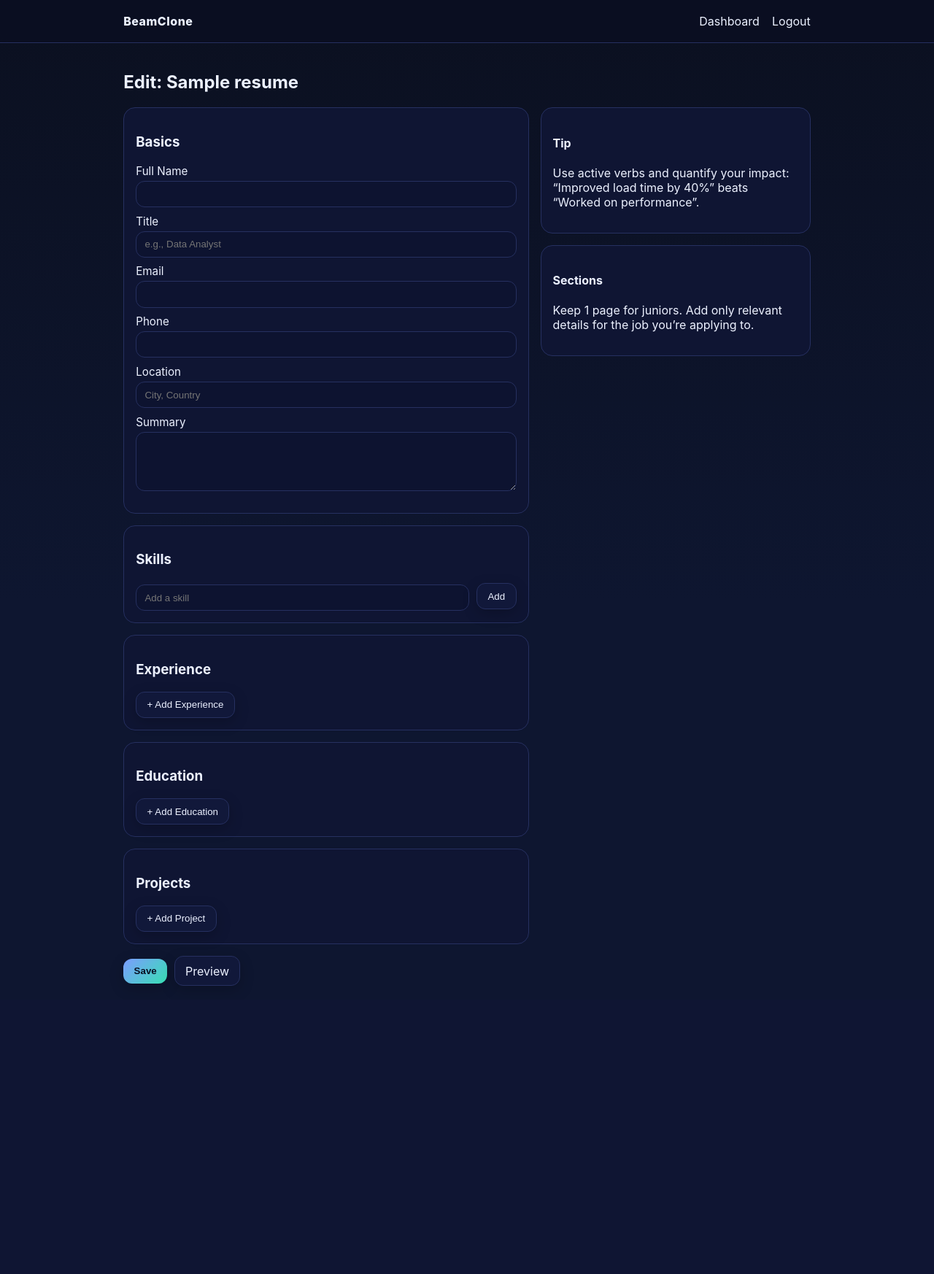
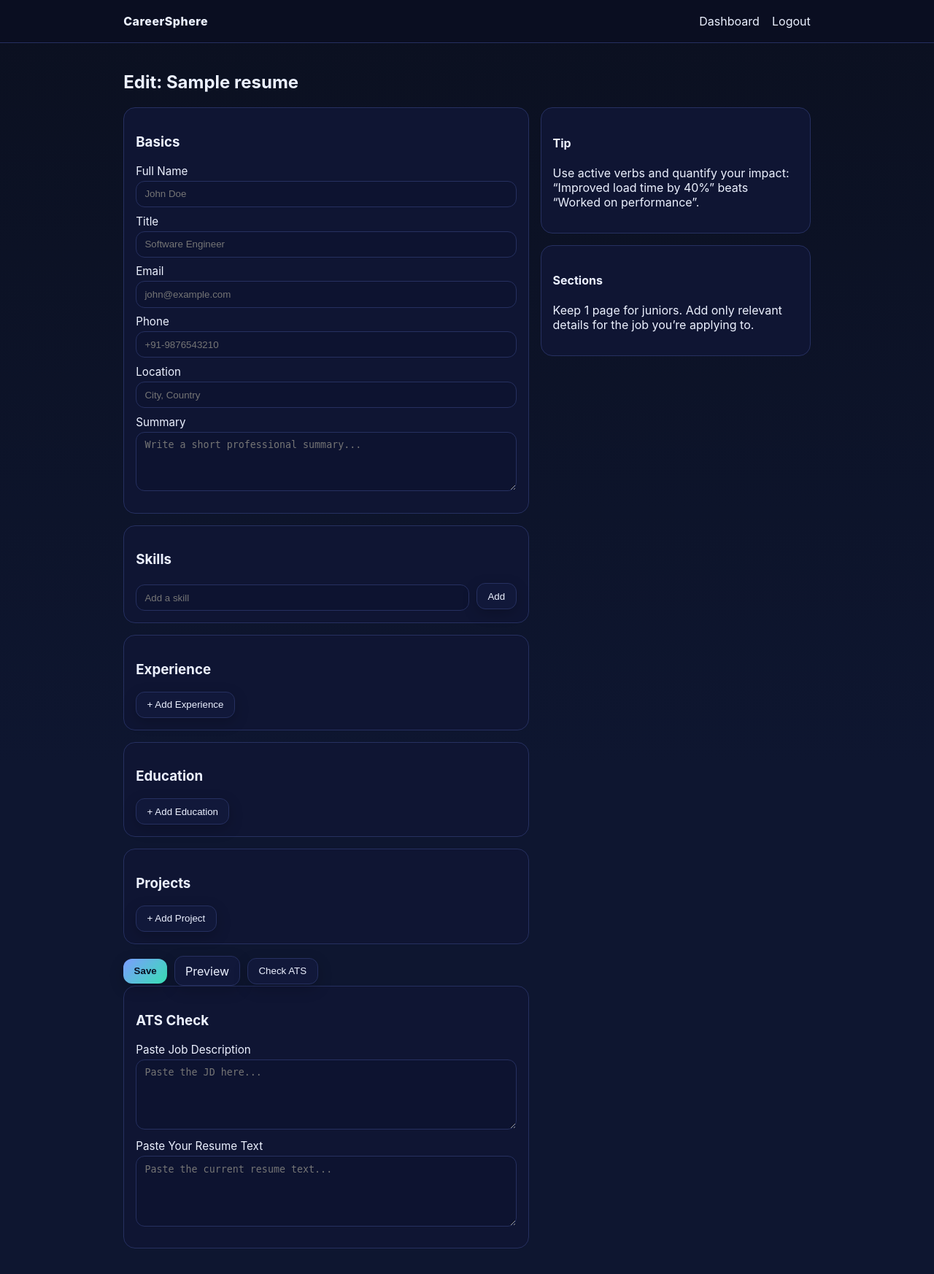
Before and after one commit to ritesh2996/ats-resume-builder, a Flask app: page /resume/1/edit in a window 1280 px wide. Shown: the whole page at 73% size. Before the commit the page ends 1351 px from the top, so only its background shows below. Run offline with Flask 3, Linux system fonts and the light colour scheme; a user stored in the database is signed in; tables that the repository leaves empty hold one stand-in row (values such as "Sample post").

Commit message:
new file added

```diff
--- a/app.py
+++ b/app.py
@@ -1,10 +1,11 @@
-from flask import Flask, render_template, redirect, url_for
+from flask import Flask, render_template, redirect, url_for, request
 from flask_login import LoginManager, current_user
 from database import db
 from models import User
 from config import Config
 from auth import auth_bp
 from resumes import resumes_bp
+from ats import ats_bp   # ⬅️ NEW ATS blueprint
 
 def create_app():
     app = Flask(__name__)
@@ -25,6 +26,7 @@ def create_app():
     # Blueprints
     app.register_blueprint(auth_bp)
     app.register_blueprint(resumes_bp)
+    app.register_blueprint(ats_bp)  # ⬅️ Register ATS
 
     @app.get("/")
     def index():
--- a/resumes.py
+++ b/resumes.py
@@ -1,5 +1,8 @@
 import json
-from flask import Blueprint, render_template, request, redirect, url_for, flash, abort, send_file, make_response
+from flask import (
+    Blueprint, render_template, request, redirect,
+    url_for, flash, abort, send_file
+)
 from flask_login import login_required, current_user
 from database import db
 from models import Resume
@@ -9,12 +12,18 @@ from datetime import datetime
 
 resumes_bp = Blueprint("resumes", __name__)
 
+# -------------------------
+# Dashboard
+# -------------------------
 @resumes_bp.get("/dashboard")
 @login_required
 def dashboard():
     resumes = Resume.query.filter_by(user_id=current_user.id).order_by(Resume.updated_at.desc()).all()
     return render_template("dashboard.html", resumes=resumes)
 
+# -------------------------
+# Create
+# -------------------------
 @resumes_bp.post("/resume/create")
 @login_required
 def create_resume():
@@ -22,14 +31,21 @@ def create_resume():
     resume = Resume(user_id=current_user.id, title=title, data=_empty_resume_payload())
     db.session.add(resume)
     db.session.commit()
+    flash("New resume created!", "success")
     return redirect(url_for("resumes.edit_resume", resume_id=resume.id))
 
+# -------------------------
+# Edit (Builder UI)
+# -------------------------
 @resumes_bp.get("/resume/<int:resume_id>/edit")
 @login_required
 def edit_resume(resume_id: int):
     resume = _get_owned_resume_or_404(resume_id)
     return render_template("resume_builder.html", resume=resume)
 
+# -------------------------
+# Save via API (autosave-ready)
+# -------------------------
 @resumes_bp.post("/api/resume/<int:resume_id>/save")
 @login_required
 def api_save_resume(resume_id: int):
@@ -46,17 +62,22 @@ def api_save_resume(resume_id: int):
     db.session.commit()
     return {"ok": True}
 
+# -------------------------
+# Preview
+# -------------------------
 @resumes_bp.get("/resume/<int:resume_id>/preview")
 @login_required
 def preview_resume(resume_id: int):
     resume = _get_owned_resume_or_404(resume_id)
     return render_template("resume_preview.html", resume=resume)
 
+# -------------------------
+# Download PDF
+# -------------------------
 @resumes_bp.get("/resume/<int:resume_id>/download/pdf")
 @login_required
 def download_pdf(resume_id: int):
     resume = _get_owned_resume_or_404(resume_id)
-    # Render the same template as preview to HTML, then convert to PDF
     html = render_template("resume_preview.html", resume=resume, pdf_mode=True)
     pdf_bytes = html_to_pdf(html)
     return send_file(
@@ -66,6 +87,39 @@ def download_pdf(resume_id: int):
         download_name=f"{resume.title.replace(' ', '_').lower()}.pdf",
     )
 
+# -------------------------
+# Delete
+# -------------------------
+@resumes_bp.post("/resume/<int:resume_id>/delete")
+@login_required
+def delete_resume(resume_id: int):
+    resume = _get_owned_resume_or_404(resume_id)
+    db.session.delete(resume)
+    db.session.commit()
+    flash("Resume deleted successfully", "success")
+    return redirect(url_for("resumes.dashboard"))
+
+# -------------------------
+# Duplicate
+# -------------------------
+@resumes_bp.post("/resume/<int:resume_id>/duplicate")
+@login_required
+def duplicate_resume(resume_id: int):
+    resume = _get_owned_resume_or_404(resume_id)
+    new_resume = Resume(
+        user_id=current_user.id,
+        title=f"{resume.title} (Copy)",
+        data=resume.data,
+        updated_at=datetime.utcnow()
+    )
+    db.session.add(new_resume)
+    db.session.commit()
+    flash("Resume duplicated!", "success")
+    return redirect(url_for("resumes.edit_resume", resume_id=new_resume.id))
+
+# -------------------------
+# Helpers
+# -------------------------
 def _get_owned_resume_or_404(resume_id: int) -> Resume:
     resume = Resume.query.get_or_404(resume_id)
     if resume.user_id != current_user.id:
@@ -75,8 +129,8 @@ def _get_owned_resume_or_404(resume_id: int) -> Resume:
 def _empty_resume_payload():
     return {
         "basics": {"full_name": "", "title": "", "email": "", "phone": "", "location": "", "summary": ""},
-        "skills": [],  # list of strings
-        "experience": [],  # list of {company, role, start, end, bullets: []}
-        "education": [],  # list of {school, degree, start, end, details}
-        "projects": [],   # list of {name, link, summary, bullets: []}
+        "skills": [],       # list of strings
+        "experience": [],   # list of {company, role, start, end, bullets: []}
+        "education": [],    # list of {school, degree, start, end, details}
+        "projects": [],     # list of {name, link, summary, bullets: []}
     }
--- a/templates/base.html
+++ b/templates/base.html
@@ -9,7 +9,7 @@
 <body>
   <nav class="navbar">
     <div class="container nav-inner">
-      <a class="brand" href="{{ url_for('index') }}">BeamClone</a>
+      <a class="brand" href="{{ url_for('index') }}">CareerSphere</a>
       <div class="nav-links">
         {% if current_user.is_authenticated %}
           <a href="{{ url_for('resumes.dashboard') }}">Dashboard</a>
--- a/templates/resume_builder.html
+++ b/templates/resume_builder.html
@@ -1,49 +1,75 @@
 {% extends "base.html" %}
-{% block title %}Edit "{{ resume.title }}" — BeamClone{% endblock %}
+{% block title %}Edit "{{ resume.title | default('Resume') }}" — BeamClone{% endblock %}
 {% block content %}
-<h2>Edit: {{ resume.title }}</h2>
+<h2>Edit: {{ resume.title | default('Untitled') }}</h2>
+
 <div class="builder-grid">
   <section class="builder-left">
+
+    <!-- Basics -->
     <div class="group">
       <h3>Basics</h3>
-      <label>Full Name <input id="full_name" type="text"></label>
-      <label>Title <input id="job_title" type="text" placeholder="e.g., Data Analyst"/></label>
-      <label>Email <input id="email" type="email"></label>
-      <label>Phone <input id="phone" type="text"></label>
-      <label>Location <input id="location" type="text" placeholder="City, Country"></label>
-      <label>Summary <textarea id="summary" rows="4"></textarea></label>
+      <label>Full Name <input id="full_name" type="text" placeholder="John Doe" /></label>
+      <label>Title <input id="job_title" type="text" placeholder="Software Engineer" /></label>
+      <label>Email <input id="email" type="email" placeholder="john@example.com" /></label>
+      <label>Phone <input id="phone" type="text" placeholder="+91-9876543210" /></label>
+      <label>Location <input id="location" type="text" placeholder="City, Country" /></label>
+      <label>Summary <textarea id="summary" rows="4" placeholder="Write a short professional summary..."></textarea></label>
     </div>
 
+    <!-- Skills -->
     <div class="group">
       <h3>Skills</h3>
       <div id="skills_list"></div>
       <div class="row">
-        <input id="skill_input" type="text" placeholder="Add a skill">
-        <button class="btn" onclick="addSkill()">Add</button>
+        <input id="skill_input" type="text" placeholder="Add a skill" />
+        <button type="button" class="btn" onclick="addSkill()">Add</button>
       </div>
     </div>
 
+    <!-- Experience / Education / Projects (unchanged) -->
     <div class="group">
       <h3>Experience</h3>
       <div id="exp_list"></div>
-      <button class="btn" onclick="addExperience()">+ Add Experience</button>
+      <button type="button" class="btn" onclick="addExperience()">+ Add Experience</button>
     </div>
 
     <div class="group">
       <h3>Education</h3>
       <div id="edu_list"></div>
-      <button class="btn" onclick="addEducation()">+ Add Education</button>
+      <button type="button" class="btn" onclick="addEducation()">+ Add Education</button>
     </div>
 
     <div class="group">
       <h3>Projects</h3>
       <div id="proj_list"></div>
-      <button class="btn" onclick="addProject()">+ Add Project</button>
+      <button type="button" class="btn" onclick="addProject()">+ Add Project</button>
     </div>
 
+    <!-- Actions -->
     <div class="row">
-      <button class="btn primary" onclick="saveResume({{ resume.id }})">Save</button>
-      <a class="btn" href="{{ url_for('resumes.preview_resume', resume_id=resume.id) }}">Preview</a>
+      <!-- safe numeric/null literal for resume id -->
+      <button type="button" class="btn primary"
+        onclick="saveResume({{ resume.id if resume and resume.id is not none else 'null' }})">
+        Save
+      </button>
+
+      {% if resume and resume.id %}
+        <a class="btn" href="{{ url_for('resumes.preview_resume', resume_id=resume.id) }}">Preview</a>
+      {% endif %}
+
+      <button type="button" class="btn outline" onclick="checkATS()">Check ATS</button>
+    </div>
+
+    <!-- ATS form fields (local) -->
+    <div class="group">
+      <h3>ATS Check</h3>
+      <label>Paste Job Description
+        <textarea id="job-desc" rows="5" placeholder="Paste the JD here..."></textarea>
+      </label>
+      <label>Paste Your Resume Text
+        <textarea id="resume-text" rows="5" placeholder="Paste the current resume text..."></textarea>
+      </label>
     </div>
   </section>
 
@@ -60,7 +86,41 @@
 </div>
 
 <script>
-  window.__RESUME__ = {{ resume.data|tojson }};
-  populateForm(window.__RESUME__);
+  // don't embed large server-side JSON here (avoids tojson issues).
+  // If you need the full resume JSON on page-load, use a small endpoint and fetch it.
+
+  // safe stub for saveResume (won't break if missing)
+  if (typeof saveResume !== 'function') {
+    function saveResume(resumeId) {
+      console.log("saveResume called; resumeId =", resumeId);
+      alert("Save: not implemented (placeholder).");
+    }
+  }
+
+  // ATS check: sends to backend API and redirects to result page
+  function checkATS() {
+    const resumeText = (document.getElementById("resume-text") || {}).value || "";
+    const jobDesc = (document.getElementById("job-desc") || {}).value || "";
+
+    fetch("/api/check_ats", {
+      method: "POST",
+      headers: { "Content-Type": "application/json" },
+      body: JSON.stringify({ resume: resumeText, job_description: jobDesc })
+    })
+    .then(resp => {
+      if (!resp.ok) throw new Error("Network response not ok");
+      return resp.json();
+    })
+    .then(data => {
+      const params = new URLSearchParams();
+      params.append("score", data.score);
+      (data.suggestions || []).forEach(s => params.append("suggestions", s));
+      window.location.href = "/ats_result?" + params.toString();
+    })
+    .catch(err => {
+      console.error("ATS check failed:", err);
+      alert("ATS check failed; see console for details.");
+    });
+  }
 </script>
 {% endblock %}
```
Also changed, not shown: ats.py (added, +24 -0 lines), templates/ats_result.html (added, +49 -0 lines), templates/index.html (+26 -0 lines).
